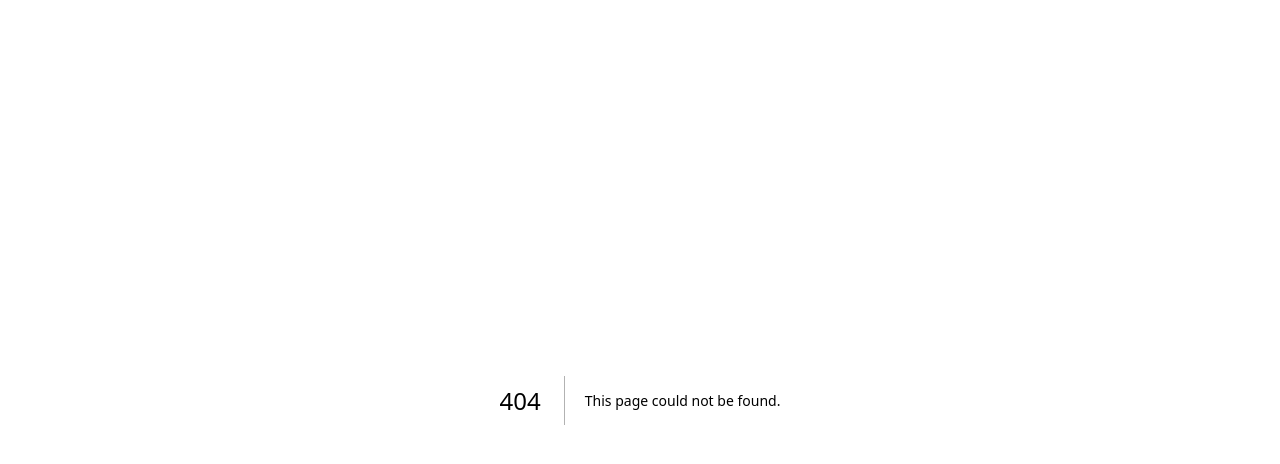
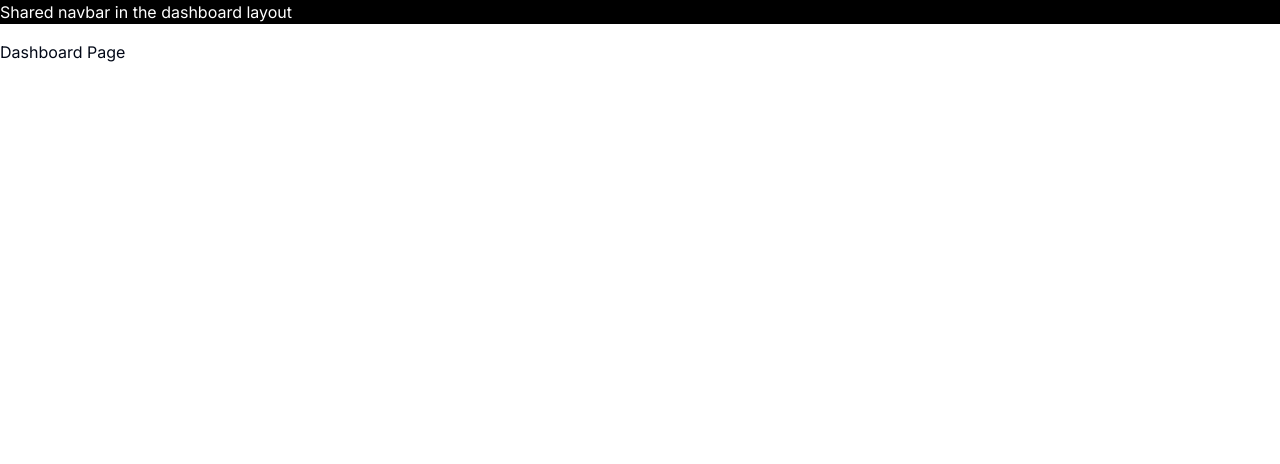
Before and after one commit to pdrmenezes/next-auth-v5-toolkit, a Next.js app: page /dashboard in a window 1280 px wide. Before the commit this address had no page. Shown: the top 464 px of the page. Built offline with nearby package versions, Linux system fonts and the light colour scheme.

Commit message:
feat:create shared dashboard layout

```diff
--- /dev/null
+++ b/app/auth/login/page.tsx
@@ -0,0 +1,3 @@
+export default function LoginPage() {
+  return <h1>Login Page</h1>;
+}
--- /dev/null
+++ b/app/dashboard/layout.tsx
@@ -0,0 +1,8 @@
+export default function DashboardLayout({ children }: { children: React.ReactNode }) {
+  return (
+    <div className="flex flex-col gap-y-4">
+      <nav className="bg-black text-white">Shared navbar in the dashboard layout</nav>
+      {children}
+    </div>
+  );
+}
--- /dev/null
+++ b/app/dashboard/page.tsx
@@ -0,0 +1,3 @@
+export default function DashboardPage() {
+  return <h1>Dashboard Page</h1>;
+}
--- /dev/null
+++ b/app/dashboard/settings/page.tsx
@@ -0,0 +1,3 @@
+export default function SettingsPage() {
+  return <h1>Settings Page</h1>;
+}
--- /dev/null
+++ b/app/dashboard/users/page.tsx
@@ -0,0 +1,3 @@
+export default function UsersPage() {
+  return <h1>Users Page</h1>;
+}
```
